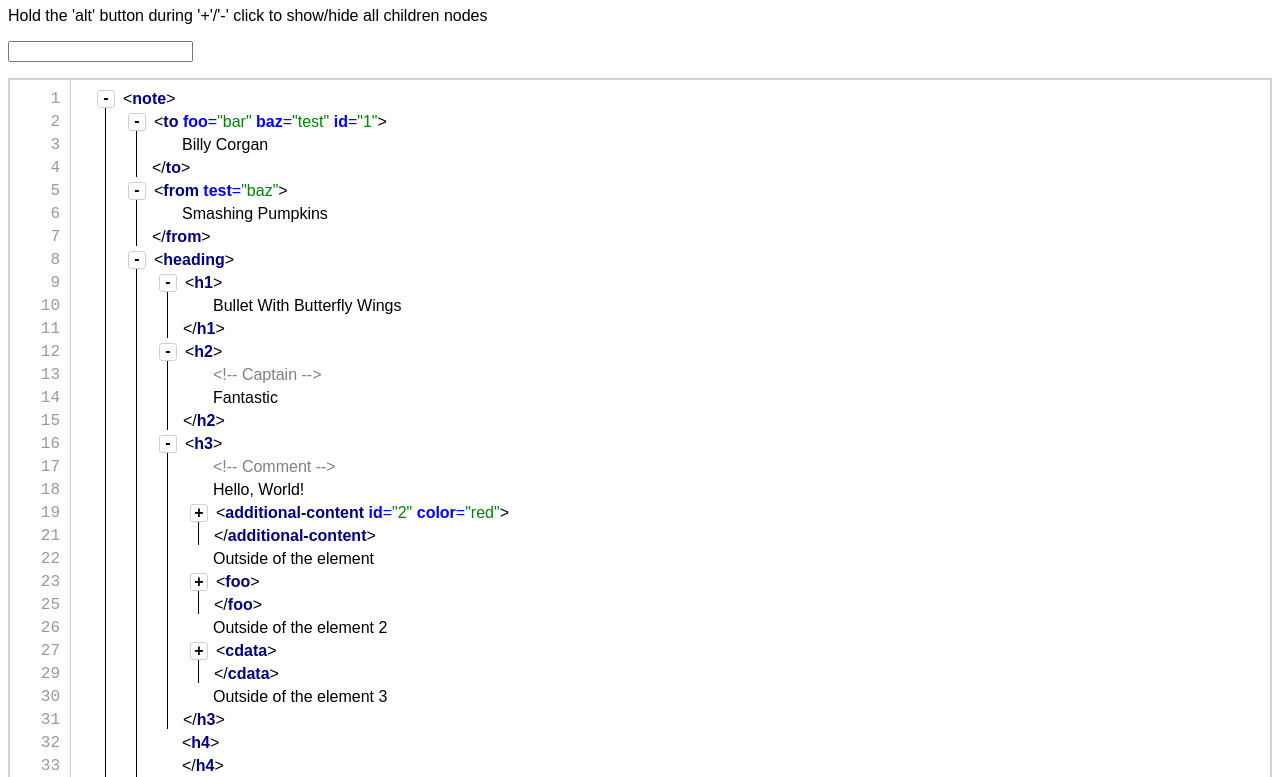
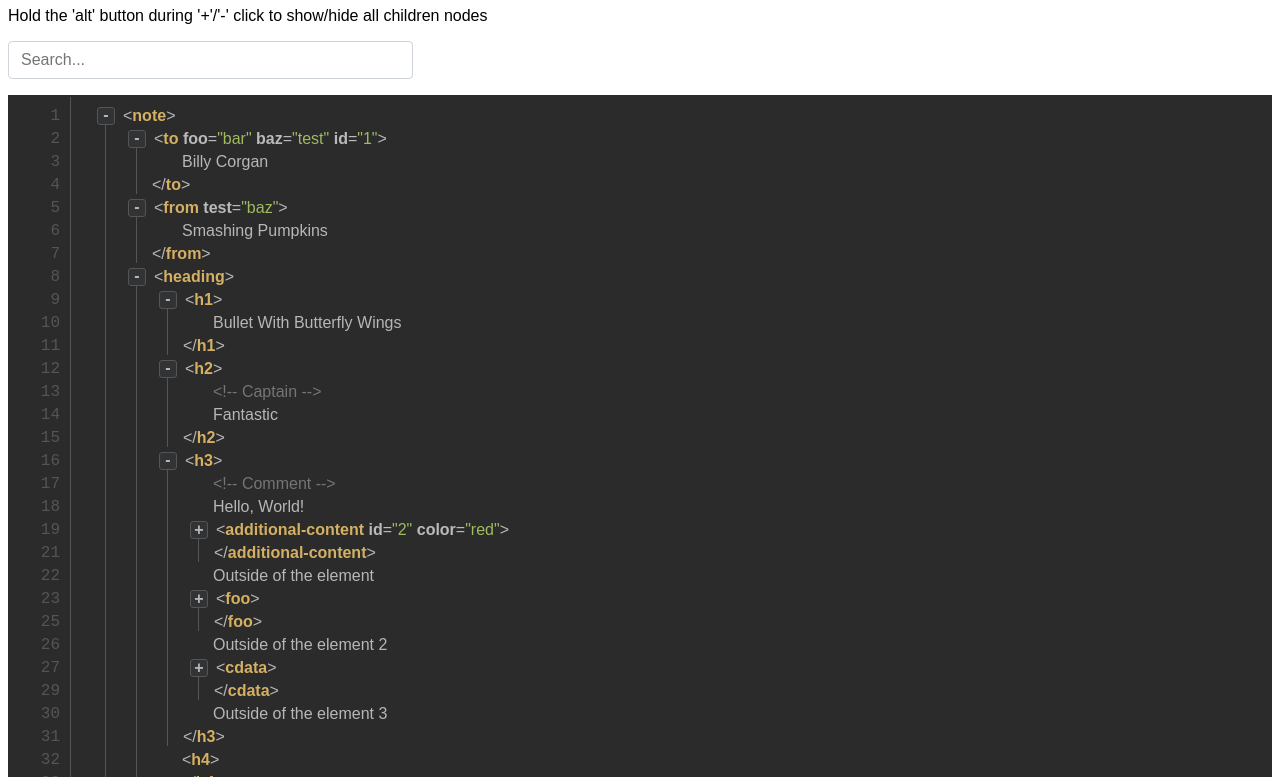
Before and after one commit to miquido/xml-viewer, a website: page index.html in a window 1280 px wide. Shown: the part 73-850 px from the top of the page. Drawn offline with Linux system fonts and the light colour scheme.

Commit message:
feat(search): Input styles

```diff
--- a/index.html
+++ b/index.html
@@ -20,7 +20,7 @@
       type="text/css"
     />
     <link
-      href="dist/css/light-theme.min.css"
+      href="dist/css/darcula-theme.min.css"
       media="screen"
       rel="stylesheet"
       type="text/css"
@@ -28,6 +28,19 @@
     <style>
       body {
         font-family: 'Arial', sans-serif;
+        font-size: 16px;
+      }
+      input[type="text"] {
+        display: block;
+        width: 30%;
+        padding: .375rem .75rem;
+        font-size: 16px;
+        font-weight: 400;
+        line-height: 1.5;
+        color: #495057;
+        background-color: #fff;
+        border: 1px solid #ced4da;
+        border-radius: .25rem;
       }
     </style>
 
@@ -39,7 +52,7 @@
     <p>
       Hold the 'alt' button during '+'/'-' click to show/hide all children nodes
     </p>
-    <p><input type="text" id="search-input" /></p>
+    <p><input placeholder="Search..." type="text" id="search-input" /></p>
     <div class="xml-code" id="foo"></div>
     <script>
       new xmlViewerPlugin('foo', 'data/example.xml', 3, 'search-input');
```
